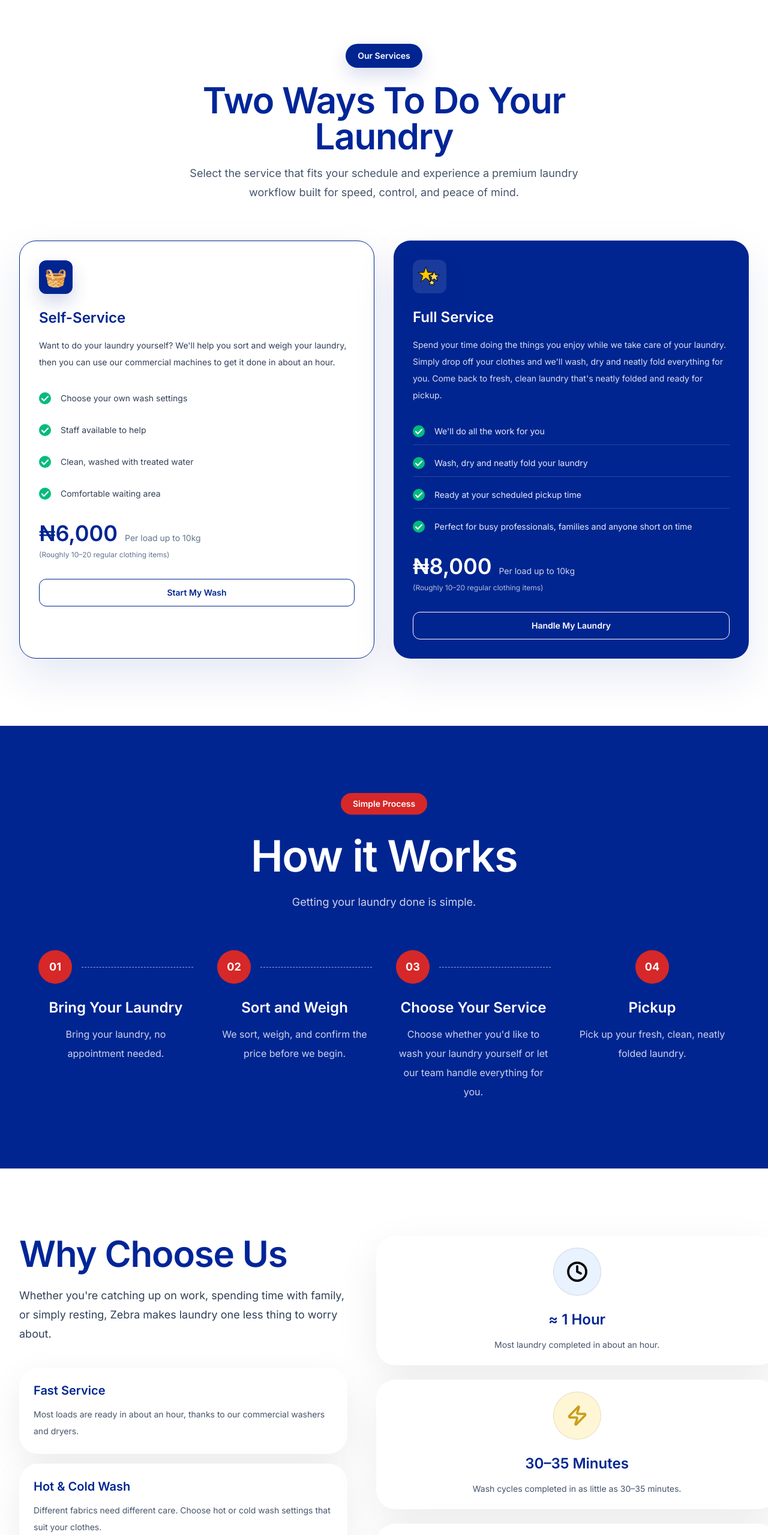
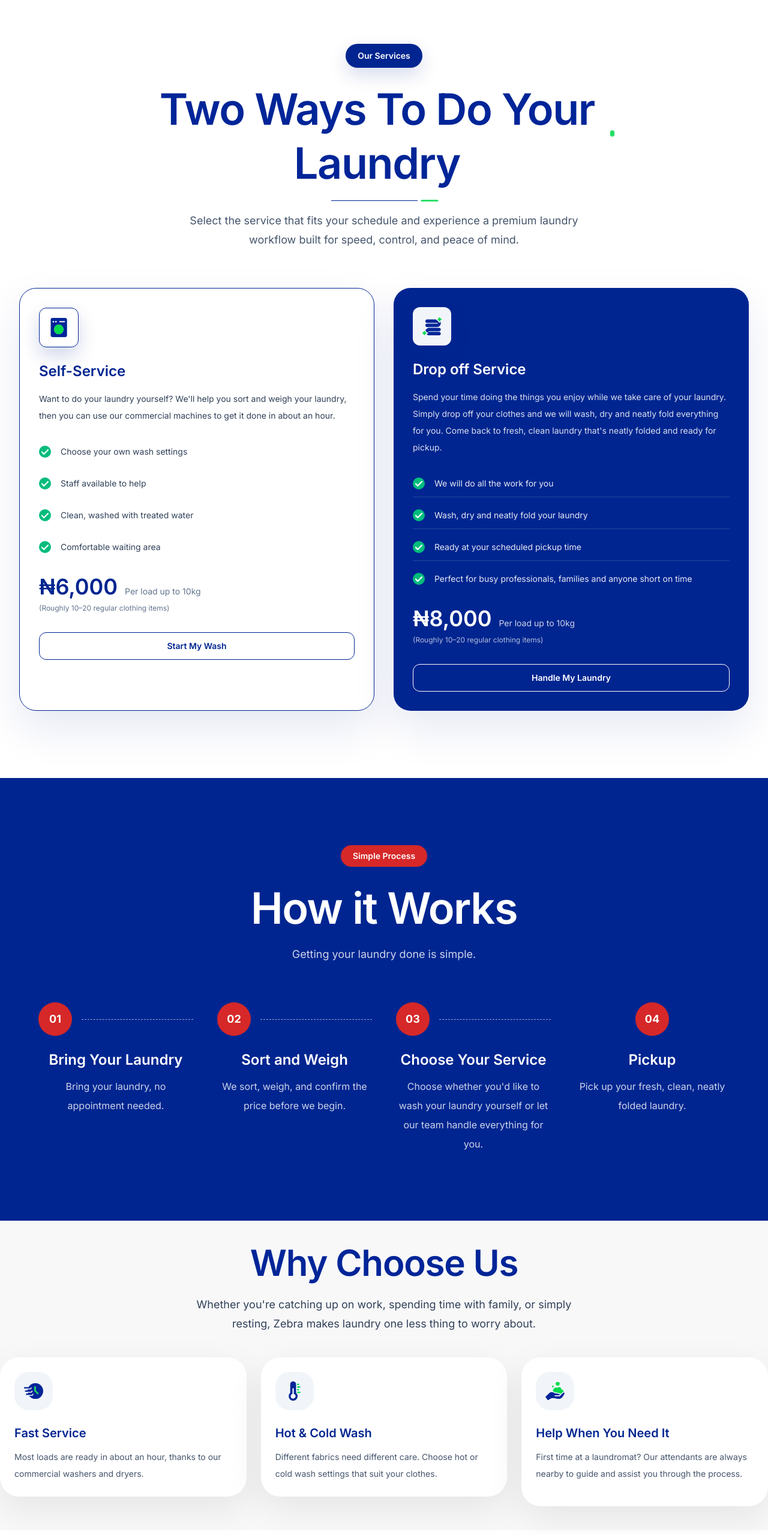
Before and after one commit to AdedayoDev/Zebra-Laundromat, a React (Vite) app: page / in a window 1280 px wide. Shown: the part 920-3479 px from the top of the page at 60% size. Built offline with nearby package versions, Linux system fonts and the light colour scheme.

Commit message:
sections updated

```diff
--- a/src/sections/Location.tsx
+++ b/src/sections/Location.tsx
@@ -7,12 +7,12 @@ const mapEmbedUrl = `https://maps.google.com/maps?q=${encodeURIComponent(BUSINES
 
 const infoCards = [
   {
-    emoji: "📍",
+    emoji: "/location.svg",
     title: "Address",
     content: ["12 Beby Nal, Agungi Road,", "Eti-Osa,", "Lagos."],
   },
   {
-    emoji: "🕐",
+    emoji: "/opening-hours.svg",
     title: "Opening Hours",
     content: [
       "Monday - Friday",
@@ -22,7 +22,7 @@ const infoCards = [
     ],
   },
   {
-    emoji: "✉️",
+    emoji: "/inbox.svg",
     title: "Email Address",
     content: ["hello@zebralaundromat.com"],
   },
@@ -79,10 +79,10 @@ function Location() {
                   ease: "easeOut",
                 }}
                 whileHover={{ y: -4 }}
-                className='flex gap-4 rounded-[2rem] border border-slate-200 bg-white p-6 shadow-[0_20px_60px_rgba(15,23,42,0.08)] transition-all duration-300 hover:-translate-y-1 hover:shadow-[0_24px_70px_rgba(15,23,42,0.12)]'
+                className='flex gap-4 rounded-4xl border border-slate-200 bg-white p-6 shadow-[0_20px_60px_rgba(15,23,42,0.08)] transition-all duration-300 hover:-translate-y-1 hover:shadow-[0_24px_70px_rgba(15,23,42,0.12)]'
               >
-                <div className='flex h-14 w-14 items-center justify-center rounded-3xl bg-[#002590] text-3xl text-white shadow-[0_12px_30px_rgba(0,37,144,0.16)]'>
-                  {card.emoji}
+                <div className='flex h-14 w-14 items-center justify-center rounded-xl border border-[#002590] text-3xl text-white shadow-[0_12px_30px_rgba(0,37,144,0.16)]'>
+                  <img src={card.emoji} alt={card.title} className='h-8 w-8' />
                 </div>
 
                 <div className='min-w-0'>
--- a/src/sections/Results.tsx
+++ b/src/sections/Results.tsx
@@ -1,54 +1,31 @@
-import { Clock, Droplet, Zap } from "lucide-react";
 import { motion } from "framer-motion";
 
 const featureCards = [
   {
+    icon: "/fast-services.svg",
     title: "Fast Service",
     description:
       "Most loads are ready in about an hour, thanks to our commercial washers and dryers.",
   },
   {
+    icon: "/hot-and-cold-wash.svg",
     title: "Hot & Cold Wash",
     description:
       "Different fabrics need different care. Choose hot or cold wash settings that suit your clothes.",
   },
   {
+    icon: "/need-help.svg",
     title: "Help When You Need It",
     description:
       "First time at a laundromat? Our attendants are always nearby to guide and assist you through the process.",
   },
 ];
 
-const statCards = [
-  {
-    icon: Clock,
-    accent: "bg-[#E9F2FF]",
-    iconColor: "text-black",
-    title: "≈ 1 Hour",
-    description: "Most laundry completed in about an hour.",
-  },
-  {
-    icon: Zap,
-    accent: "bg-[#FFF6D6]",
-    iconColor: "text-[#CB9E1A]",
-    title: "30–35 Minutes",
-    description: "Wash cycles completed in as little as 30–35 minutes.",
-  },
-  {
-    icon: Droplet,
-    accent: "bg-[#E3F0FF]",
-    iconColor: "text-[#1E4DB7]",
-    title: "Clean Water",
-    description:
-      "Filtered, treated water that helps keep your clothes looking their best.",
-  },
-];
-
 function Results() {
   return (
-    <section className='bg-white px-4 py-20 sm:px-6 lg:px-8 lg:py-28'>
-      <div className='mx-auto grid max-w-7xl gap-12 lg:grid-cols-[45%_55%] lg:items-start'>
+    <section className='mx-auto py-10 max-w-7xl gap-12 '>
       <div>
+        <div className='mx-auto max-w-2xl text-center'>
           <motion.h2
             initial={{ opacity: 0, y: 24 }}
             whileInView={{ opacity: 1, y: 0 }}
@@ -69,8 +46,9 @@ function Results() {
             Whether you're catching up on work, spending time with family, or
             simply resting, Zebra makes laundry one less thing to worry about.
           </motion.p>
+        </div>
 
-          <div className='mt-10 space-y-4'>
+        <div className='mt-10 space-y-4 grid grid-cols-1 gap-6 sm:grid-cols-2 lg:grid-cols-3  '>
           {featureCards.map((feature, index) => (
             <motion.article
               key={feature.title}
@@ -83,56 +61,23 @@ function Results() {
                 ease: "easeOut",
               }}
               whileHover={{ y: -4, scale: 1.01 }}
-                className='rounded-[2rem] bg-white p-6 shadow-[0_20px_60px_rgba(0,0,0,0.08)] transition-transform duration-300'
+              className='rounded-4xl bg-white p-6 shadow-[0_20px_60px_rgba(0,0,0,0.08)] transition-transform duration-300 hover:bg-[#002598] group hover:text-white '
             >
-                <h3 className='text-xl font-semibold text-[#002590]'>
+              <div className='mb-6 inline-flex items-center justify-center rounded-3xl bg-slate-100 p-4 transition-colors duration-300 group-hover:bg-white '>
+                <img
+                  src={feature.icon}
+                  alt={feature.title}
+                  className='w-8 h-8'
+                />
+              </div>
+              <h3 className='text-xl font-semibold text-[#002590]  group-hover:text-white '>
                 {feature.title}
               </h3>
-                <p className='mt-3 text-sm leading-7 text-slate-600'>
+              <p className='mt-3 text-sm leading-7 text-slate-600 group-hover:text-white'>
                 {feature.description}
               </p>
             </motion.article>
           ))}
-          </div>
-        </div>
-
-        <div className='grid gap-6 sm:grid-cols-1 lg:grid-cols-1'>
-          {statCards.map((stat, index) => {
-            const Icon = stat.icon;
-            return (
-              <motion.article
-                key={stat.title}
-                initial={{ opacity: 0, y: 24 }}
-                whileInView={{ opacity: 1, y: 0 }}
-                viewport={{ once: true, amount: 0.25 }}
-                transition={{
-                  duration: 0.6,
-                  delay: 0.14 + index * 0.08,
-                  ease: "easeOut",
-                }}
-                whileHover={{ y: -5, scale: 1.01 }}
-                className='flex flex-col items-center gap-6 rounded-[2rem] bg-white p-5 text-center shadow-[0_25px_70px_rgba(0,0,0,0.08)] transition-transform duration-300'
-              >
-                <div
-                  className={`flex h-20 w-20 items-center justify-center rounded-full border border-black/10 ${stat.accent}`}
-                >
-                  <Icon
-                    className={`h-9 w-9 ${stat.iconColor}`}
-                    strokeWidth={2.5}
-                  />
-                </div>
-
-                <div>
-                  <p className='text-2xl font-semibold text-[#002590]'>
-                    {stat.title}
-                  </p>
-                  <p className='mt-3 text-sm leading-7 text-slate-600'>
-                    {stat.description}
-                  </p>
-                </div>
-              </motion.article>
-            );
-          })}
         </div>
       </div>
     </section>
--- a/src/sections/Services.tsx
+++ b/src/sections/Services.tsx
@@ -4,6 +4,7 @@ import { openWhatsApp } from "../utils/whatsapp";
 const serviceCards = [
   {
     id: "self",
+    icon: "/self-services.svg",
     title: "Self-Service",
     description:
       "Want to do your laundry yourself? We'll help you sort and weigh your laundry, then you can use our commercial machines to get it done in about an hour.",
@@ -21,11 +22,12 @@ const serviceCards = [
   },
   {
     id: "full",
-    title: "Full Service",
+    icon: "/full-service.svg",
+    title: "Drop off Service",
     description:
-      "Spend your time doing the things you enjoy while we take care of your laundry. Simply drop off your clothes and we'll wash, dry and neatly fold everything for you. Come back to fresh, clean laundry that's neatly folded and ready for pickup.",
+      "Spend your time doing the things you enjoy while we take care of your laundry. Simply drop off your clothes and we will wash, dry and neatly fold everything for you. Come back to fresh, clean laundry that's neatly folded and ready for pickup.",
     features: [
-      "We'll do all the work for you",
+      "We will do all the work for you",
       "Wash, dry and neatly fold your laundry",
       "Ready at your scheduled pickup time",
       "Perfect for busy professionals, families and anyone short on time",
@@ -37,45 +39,6 @@ const serviceCards = [
     variant: "full",
   },
 ];
-
-function BasketIcon({className}: {className?: string}) {
-  return (
-    <span className={`text-3xl ${className}`} aria-hidden='true'>🧺</span>
-  );
-}
-
-function StarClusterIcon({className}: {className?: string}) {
-  return (
-    <svg
-      viewBox='0 0 64 64'
-      className={`  ${className}`}
-      fill='none'
-      xmlns='http://www.w3.org/2000/svg'
-    >
-      <polygon
-        points='22,6 27,21 43,21 30,30 35,46 22,36 9,46 14,30 1,21 17,21'
-        fill='#FFC700'
-        stroke='#000'
-        strokeWidth='1.5'
-        strokeLinejoin='round'
-      />
-      <polygon
-        points='44,18 48,28 58,28 50,34 53,44 44,38 35,44 38,34 30,28 40,28'
-        fill='#FFD950'
-        stroke='#000'
-        strokeWidth='1.5'
-        strokeLinejoin='round'
-      />
-      <polygon
-        points='38,40 41,46 47,46 42,50 44,56 38,52 32,56 34,50 29,46 35,46'
-        fill='#FFE77A'
-        stroke='#000'
-        strokeWidth='1.5'
-        strokeLinejoin='round'
-      />
-    </svg>
-  );
-}
 
 function Services() {
   return (
@@ -91,9 +54,46 @@ function Services() {
             </span>
           </div>
 
-          <h2 className='premium-heading mt-6 text-2xlfont-extrabold tracking-[-0.03em] text-[#002590] sm:text-5xl md:text-6xl'>
-            Two Ways To Do Your Laundry
-          </h2>
+          <motion.h2
+            initial={{ opacity: 0, y: 18 }}
+            whileInView={{ opacity: 1, y: 0 }}
+            viewport={{ once: true, amount: 0.35 }}
+            transition={{ duration: 0.65, ease: "easeOut" }}
+            className='premium-heading mt-6 text-3xl sm:text-5xl md:text-6xl lg:text-7xl font-extrabold tracking-[-0.03em] text-[#002598] leading-tight'
+          >
+            <span className='relative inline-flex items-center'>
+              <span className='inline-block'>Two Ways To Do Your Laundry</span>
+              <motion.span
+                className='ml-4 hidden md:inline-block h-2.5 w-2.5 rounded-full bg-[#00D84A]'
+                animate={{
+                  y: [0, -6, 0],
+                  scale: [1, 1.08, 1],
+                  opacity: [1, 0.8, 1],
+                }}
+                transition={{
+                  duration: 1.6,
+                  repeat: Infinity,
+                  repeatType: "loop",
+                  ease: "easeInOut",
+                }}
+                aria-hidden
+              />
+            </span>
+          </motion.h2>
+
+          <div className='mt-4 flex items-center justify-center'>
+            <div className='h-[1px] w-36 bg-[#002598]' />
+            <motion.div
+              className='h-[3px] w-6 bg-[#00D84A] ml-2 rounded'
+              animate={{ scaleX: [1, 1.3, 1], opacity: [1, 0.75, 1] }}
+              transition={{
+                duration: 1.6,
+                repeat: Infinity,
+                ease: "easeInOut",
+              }}
+              aria-hidden
+            />
+          </div>
 
           <p className='mt-4 max-w-2xl text-base leading-8 text-slate-600 sm:text-lg'>
             Select the service that fits your schedule and experience a premium
@@ -122,9 +122,24 @@ function Services() {
                     : "border border-[#002590] bg-transparent text-slate-900"
                 }`}
               >
-                <div className='mb-6 inline-flex h-14 w-14 items-center justify-center  bg-[#002590] rounded-xl shadow-[0_14px_30px_rgba(0,37,144,0.18)]'>
-                  {isFull ? <StarClusterIcon  className="bg-white/10 p-2
-                    rounded-xl"/> : <BasketIcon />}
+                <div className='mb-6 inline-flex  items-center justify-center  rounded-xl shadow-[0_14px_30px_rgba(0,37,144,0.18)] '>
+                  {isFull ? (
+                    <div className='inline-flex items-center justify-center rounded-xl bg-slate-100 p-4 transition-colors duration-300'>
+                      <img
+                        src={service.icon}
+                        alt={service.title}
+                        className='w-8 h-8'
+                      />
+                    </div>
+                  ) : (
+                    <div className='inline-flex items-center justify-center rounded-xl p-4 border border-[#002590] transition-colors duration-300'>
+                      <img
+                        src={service.icon}
+                        alt={service.title}
+                        className='w-8 h-8'
+                      />
+                    </div>
+                  )}
                 </div>
 
                 <h3
--- a/src/sections/WhyChooseUs.tsx
+++ b/src/sections/WhyChooseUs.tsx
@@ -8,6 +8,7 @@ import {
   WashingMachine,
   type LucideIcon,
 } from "lucide-react";
+import { type KeyboardEvent, useState } from "react";
 
 interface WhyChooseCard {
   id: number;
@@ -56,6 +57,18 @@ const cards: WhyChooseCard[] = [
 ];
 
 function WhyChooseUs() {
+  const [activeCard, setActiveCard] = useState<number>(0);
+
+  const handleCardKeyDown = (
+    event: KeyboardEvent<HTMLButtonElement>,
+    index: number,
+  ) => {
+    if (event.key === "Enter" || event.key === " ") {
+      event.preventDefault();
+      setActiveCard(index);
+    }
+  };
+
   return (
     <section
       className='w-full bg-white px-4 py-20 sm:px-6 lg:px-8 lg:py-28'
@@ -100,6 +113,7 @@ function WhyChooseUs() {
         <div className='mt-16 grid w-full grid-cols-1 gap-6 md:grid-cols-2 lg:grid-cols-3'>
           {cards.map((card, index) => {
             const Icon = card.icon;
+            const isActive = activeCard === index;
 
             return (
               <motion.button
@@ -114,23 +128,39 @@ function WhyChooseUs() {
                   ease: "easeOut",
                 }}
                 whileHover={{ scale: 1.01, y: -4 }}
-                className='group cursor-pointer rounded-2xl border border-[rgba(0,0,0,0.08)] bg-white p-8 text-left shadow-sm transition-all duration-300 md:hover:border-transparent md:hover:bg-[#002590] md:hover:shadow-xl'
+                onClick={() => setActiveCard(index)}
+                onKeyDown={(event) => handleCardKeyDown(event, index)}
+                aria-pressed={isActive}
+                className={`cursor-pointer rounded-2xl border p-8 text-left transition-all duration-300 ${
+                  isActive
+                    ? "border-transparent bg-[#002590] shadow-xl"
+                    : "border-[rgba(0,0,0,0.08)] bg-white shadow-sm hover:border-transparent hover:bg-[#002590] hover:text-white hover:shadow-xl"
+                }`}
               >
-                <div className='mb-5 flex h-12 w-12 items-center justify-center rounded-full bg-[#002590]/10 transition-colors duration-300 md:group-hover:bg-white/10'>
+                <div
+                  className={`mb-5 flex h-12 w-12 items-center justify-center rounded-full transition-colors duration-300 ${
+                    isActive ? "bg-white/10" : "bg-[#002590]/10"
+                  }`}
+                >
                   <Icon
-                    className='h-8 w-8 text-[#002590] transition-colors duration-300 md:group-hover:text-white'
+                    className='h-8 w-8'
                     strokeWidth={1.8}
+                    color={isActive ? "#FFFFFF" : "#002590"}
                   />
                 </div>
 
                 <h3
-                  className='text-[24px] font-semibold leading-[140%] text-black transition-colors duration-300 md:group-hover:text-white'
+                  className={`text-[24px] font-semibold leading-[140%] transition-colors duration-300 ${
+                    isActive ? "text-white" : "text-black"
+                  }`}
                   style={{ fontFamily: "Inter, sans-serif" }}
                 >
                   {card.title}
                 </h3>
                 <p
-                  className='mt-3 text-[16px] leading-[170%] text-[#444748] transition-colors duration-300 md:group-hover:text-white/90'
+                  className={`mt-3 text-[16px] leading-[170%] transition-colors duration-300 ${
+                    isActive ? "text-white/90" : "text-[#444748]"
+                  }`}
                   style={{ fontFamily: "Manrope, sans-serif" }}
                 >
                   {card.description}
```
Lines whose indentation alone changed are shown as unchanged.
